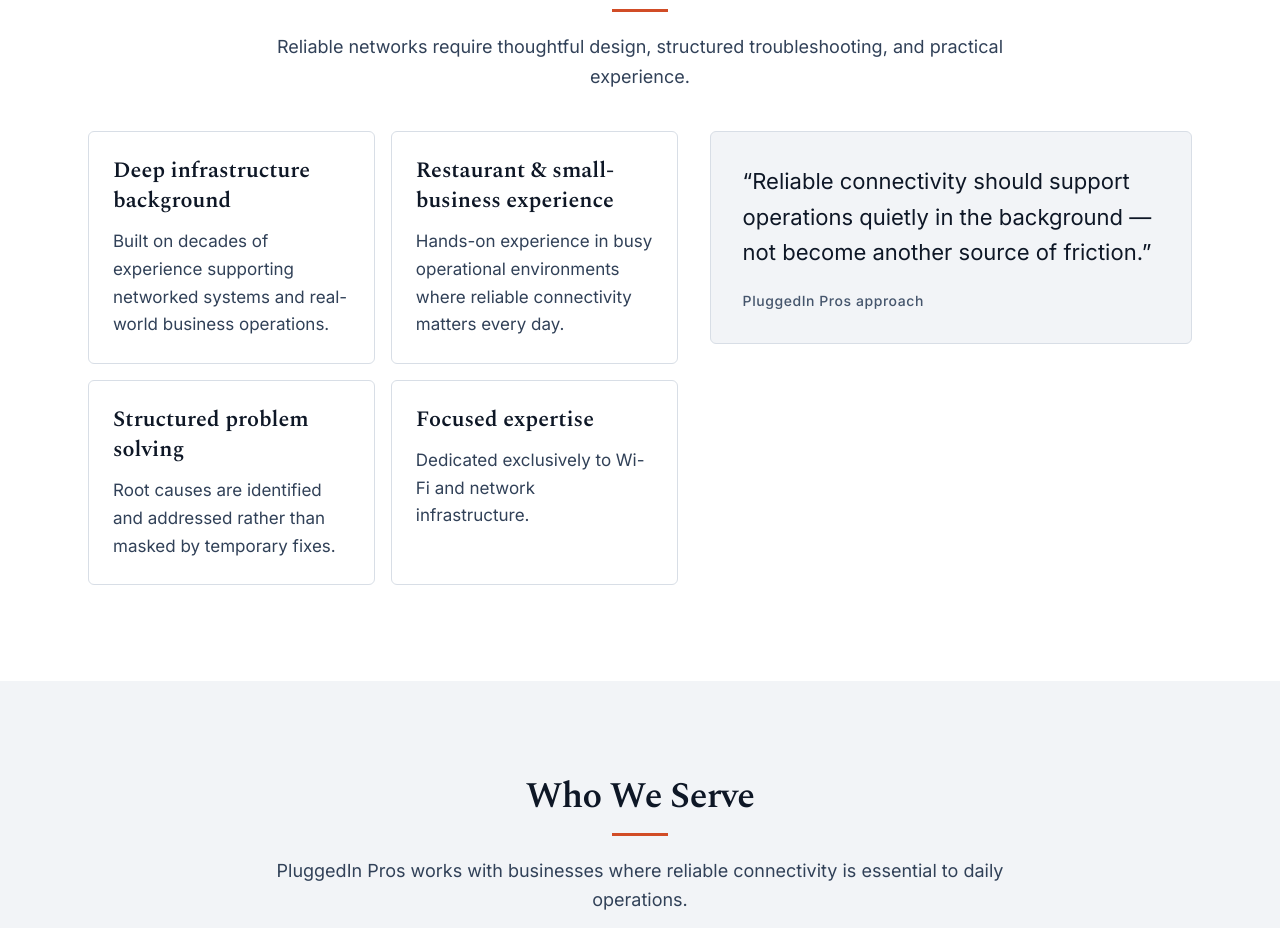
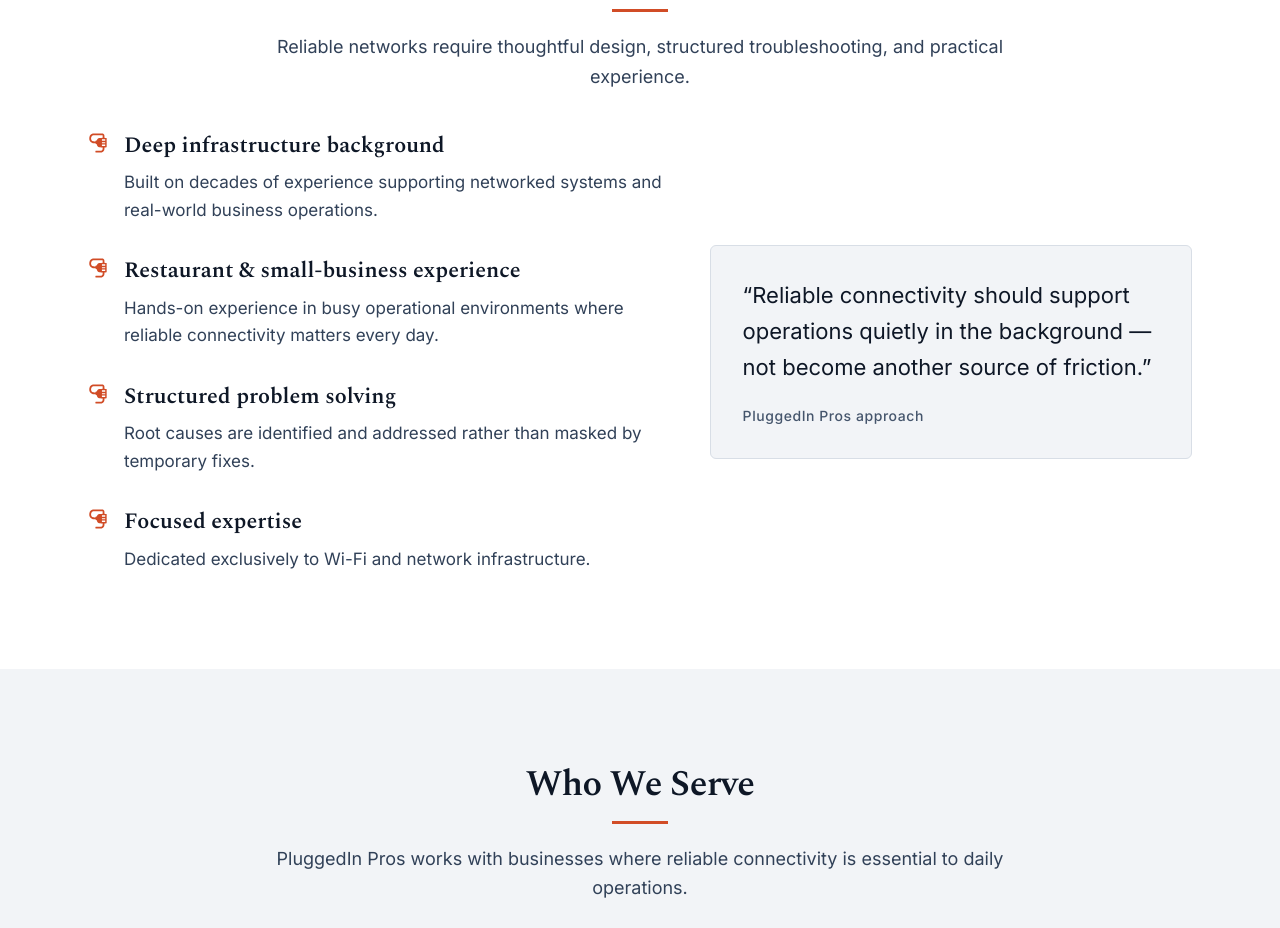
Before and after one commit to getpluggedinsf/website, a Next.js app: page / in a window 1280 px wide. Shown: the part 2620-3548 px from the top of the page. Built offline with nearby package versions, Linux system fonts and the light colour scheme.

Commit message:
Refactor WhyChooseUs section to use bullet list with plug icon instead of cards

```diff
--- a/src/components/home/WhyChooseUs.tsx
+++ b/src/components/home/WhyChooseUs.tsx
@@ -1,6 +1,7 @@
 import Section from "@/components/layout/Section";
 import SectionHeading from "@/components/layout/SectionHeading";
 import Surface from "@/components/layout/Surface";
+import PlugIcon from "@/components/icons/PlugIcon";
 
 const reasons = [
   {
@@ -31,27 +32,24 @@
       />
 
       <div className="mt-10 grid gap-8 lg:grid-cols-[1.1fr_0.9fr] lg:items-start">
-        <div className="grid gap-4 sm:grid-cols-2">
+        <div>
+          <ul className="space-y-8">
             {reasons.map((reason) => (
-            <Surface
-              key={reason.title}
-              className="h-full"
-              padding="md"
-              radius="md"
-              border
-              shadow={false}
-            >
-              <div className="flex h-full flex-col">
+              <li key={reason.title} className="flex gap-4">
+                <PlugIcon className="mt-0.5 h-5 w-5 shrink-0 text-[var(--pip-orange)]" />
+
+                <div>
                   <h3 className="text-[22px] font-semibold leading-snug text-[var(--pip-ink)]">
                     {reason.title}
                   </h3>
 
-                <p className="mt-3 text-[17px] leading-relaxed text-slate-700">
+                  <p className="mt-2 text-[17px] leading-relaxed text-slate-700">
                     {reason.body}
                   </p>
                 </div>
-            </Surface>
+              </li>
             ))}
+          </ul>
         </div>
 
         <Surface
@@ -60,7 +58,7 @@
           radius="md"
           border
           shadow={false}
-          className="h-fit self-start"
+          className="h-fit self-center"
         >
           <div className="max-w-xl">
             <blockquote className="text-[22px] leading-relaxed text-[var(--pip-ink)]">
```
Lines whose indentation alone changed are shown as unchanged.
